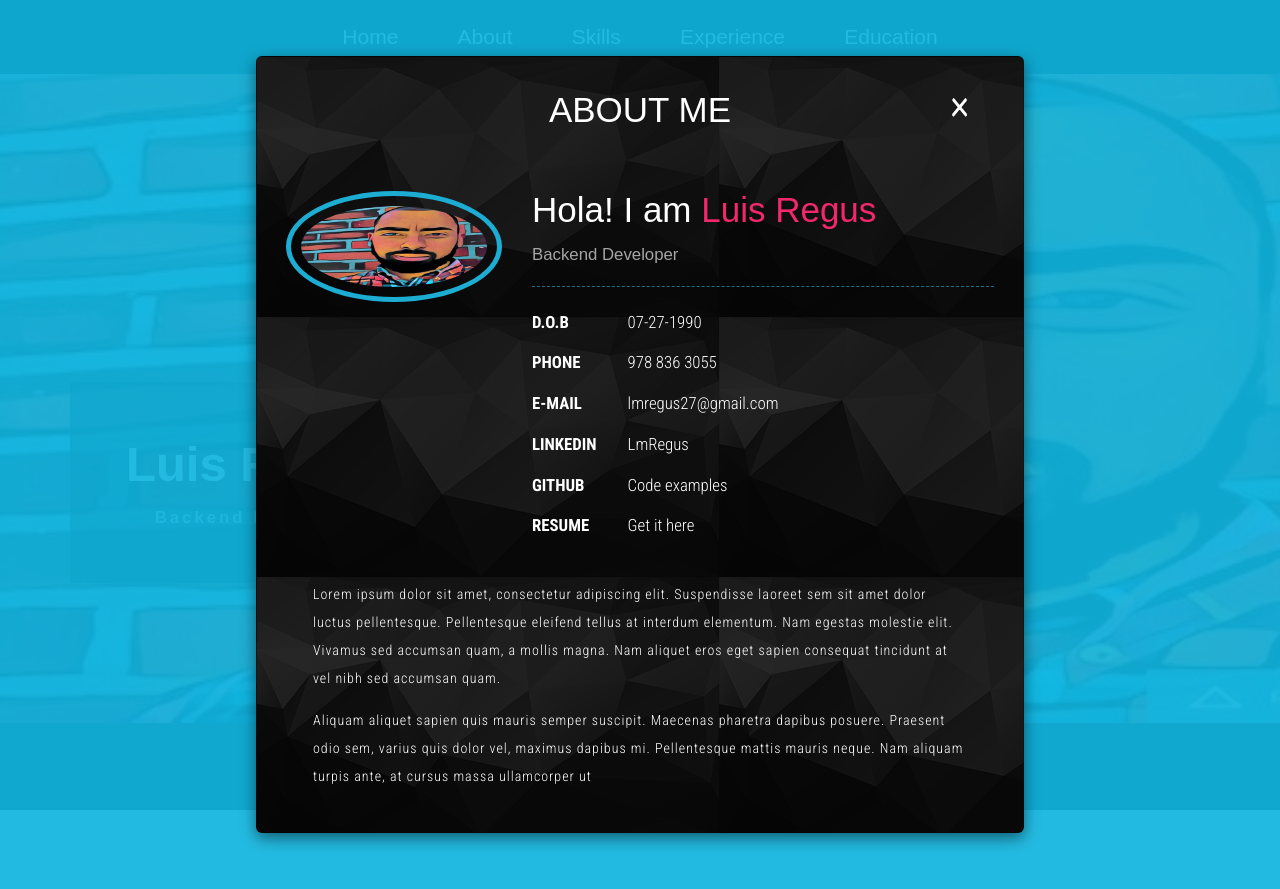
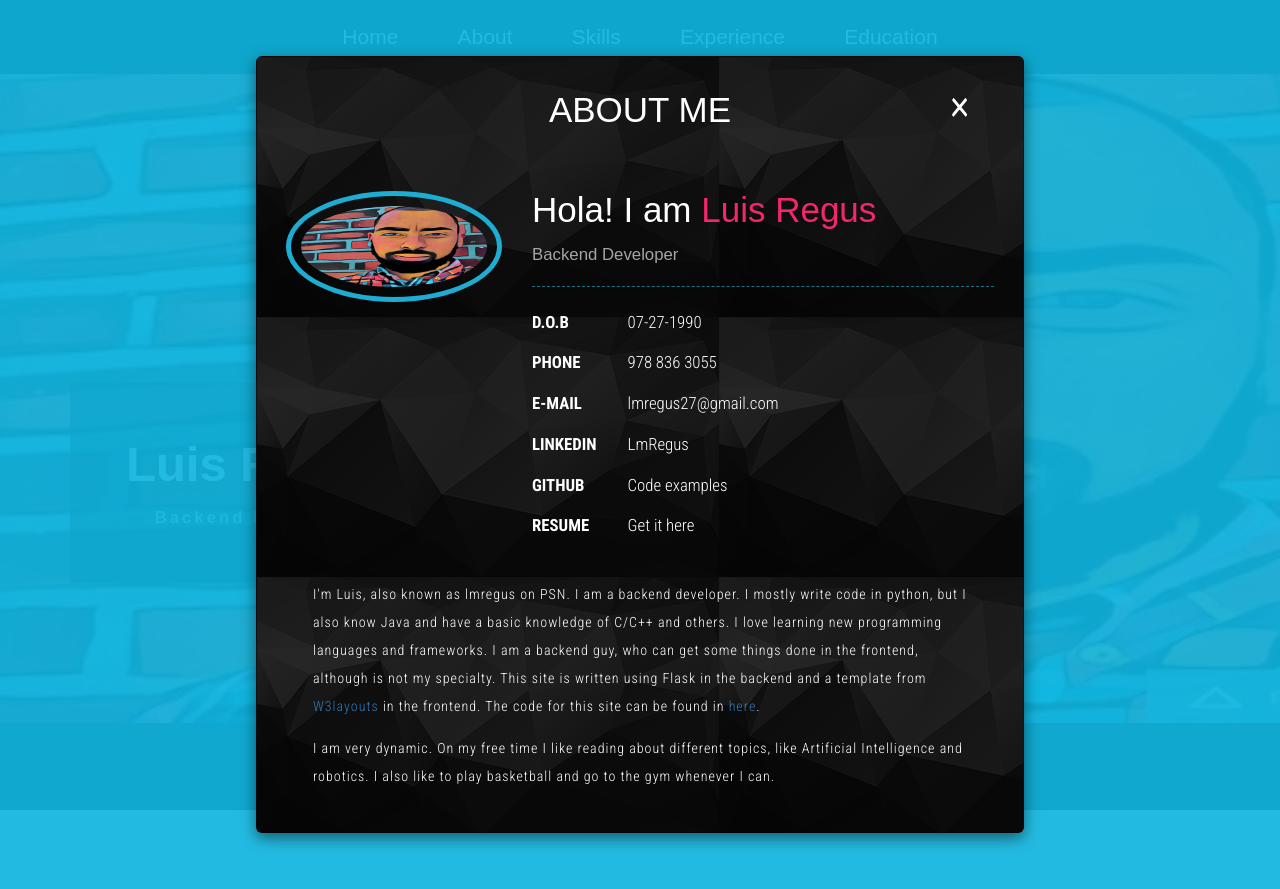
Before and after one commit to lmregus/mywebsite, a Flask app: page / in a window 1280 px wide, after a click on "About". Run offline with Flask 2, Linux system fonts and the light colour scheme; data that the repository does not hold is empty; parts of the project's set-up code (start-up, migrations or seed data) failed here and were passed over; some libraries are stand-ins or nearby versions; some web fonts are replaced.

Commit message:
adds about info

```diff
--- a/app/templates/index.html
+++ b/app/templates/index.html
@@ -120,8 +120,8 @@ License URL: http://creativecommons.org/licenses/by/3.0/
 						</div>
 						<div class="clearfix"> </div>
 						<div class="about-text agileits-w3layouts">
-							<p>Lorem ipsum dolor sit amet, consectetur adipiscing elit. Suspendisse laoreet sem sit amet dolor luctus pellentesque. Pellentesque eleifend tellus at interdum elementum. Nam egestas molestie elit. Vivamus sed accumsan quam, a mollis magna. Nam aliquet eros eget sapien consequat tincidunt at vel nibh sed accumsan quam.</p>
-							<p class="agile-br"> Aliquam aliquet sapien quis mauris semper suscipit. Maecenas pharetra dapibus posuere. Praesent odio sem, varius quis dolor vel, maximus dapibus mi. Pellentesque mattis mauris neque. Nam aliquam turpis ante, at cursus massa ullamcorper ut  </p>
+							<p>I'm Luis, also known as lmregus on PSN. I am a backend developer. I mostly write code in python, but I also know Java and have a basic knowledge of C/C++ and others. I love learning new programming languages and frameworks. I am a backend guy, who can get some things done in the frontend, although is not my specialty. This site is written using Flask in the backend and a template from <a href="http://w3layouts.com">W3layouts</a> in the frontend. The code for this site can be found in <a href="https://github.com/lmregus/mywebsite">here</a>.</p>
+							<p class="agile-br"> I am very dynamic. On my free time I like reading about different topics, like Artificial Intelligence and robotics. I also like to play basketball and go to the gym whenever I can.</p>
 						</div>
 					</div>
 				</div>
```
